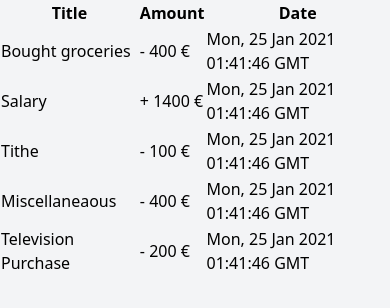
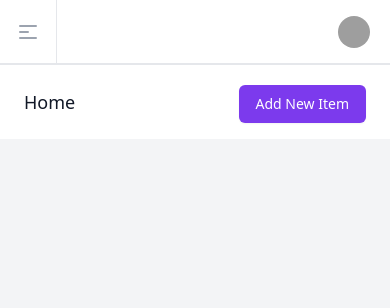
Before and after one commit to ofemmy/expense-tracker, a Next.js app: page / in a window 390 px wide. Shown: the top 308 px of the page. Built offline with nearby package versions, Linux system fonts and the light colour scheme; grey boxes are pictures that could not be loaded; a web font is replaced by a local one.

Commit message:
added header component

```diff
--- a/components/Dashboard.tsx
+++ b/components/Dashboard.tsx
@@ -8,9 +8,9 @@ import {
   Heading,
   HStack,
 } from "@chakra-ui/react";
-import { AppContext } from "../pages/_app";
 import TransactionType from "../models/TransactionType";
 import Transaction from "../models/Transaction";
+const AppContext = null;
 type DashboardProp = {};
 const Dashboard: React.FC<DashboardProp> = (props) => {
   const {
--- /dev/null
+++ b/components/Header.tsx
@@ -0,0 +1,34 @@
+import { useRouter } from "next/dist/client/router";
+import React from "react";
+type HeaderProps = {};
+const Header: React.FC<HeaderProps> = (props) => {
+  const router = useRouter();
+  const pageTitle =
+    router.pathname == "/" ? "Home" : formatRouteName(router.pathname);
+  const actionButtons = ["Add New Item"];
+  return (
+    <div className="border-t border-gray-200 px-4 py-4 flex items-center justify-between px-6 lg:px-8 bg-white">
+      <div className="flex-1 min-w-0">
+        <h1 className="text-lg font-medium leading-6 text-gray-900 sm:truncate">
+          {pageTitle}
+        </h1>
+      </div>
+      <div className="mt-1 flex sm:mt-0 sm:ml-4">
+        {actionButtons.map((btn) => (
+          <button
+            type="button"
+            className="order-0 inline-flex items-center px-4 py-2 border border-transparent shadow-sm text-sm font-medium rounded-md text-white bg-purple-600 hover:bg-purple-700 focus:outline-none focus:ring-2 focus:ring-offset-2 focus:ring-purple-500 sm:order-1 sm:ml-3"
+          >
+            {btn}
+          </button>
+        ))}
+      </div>
+    </div>
+  );
+};
+function formatRouteName(routeName: string) {
+  //route name is like "/expense"
+  const route = routeName.split("/")[1];
+  return route.charAt(0).toUpperCase() + route.slice(1);
+}
+export default Header;
--- a/components/Layout.tsx
+++ b/components/Layout.tsx
@@ -1,43 +1,19 @@
 import Sidebar from "./Sidebar";
-import {MenuItem} from "../components/Sidebar";
-import HomeSVG from "./svgs/HomeSVG";
-import ScaleSVG from "./svgs/ScaleSVG";
-import CardSVG from "./svgs/CardSVG";
-import DocumentSVG from "./svgs/DocumentSVG";
+
+
 type LayoutProps = {};
 const Layout: React.FC<LayoutProps> = ({ children }) => {
-  const links:MenuItem[] = [
-    {href:"/",name:"Home",icon:HomeSVG },
-    {href:"/income",name:"Balances",icon:ScaleSVG},
-    {href:"/expense",name:"Expenses",icon:CardSVG},
-    {href:"/report",name:"Reports",icon:DocumentSVG}
 
-  ]
   return (
-    <div className="h-screen flex overflow-hidden bg-gray-100">
+    <div className="h-screen w-screen flex overflow-hidden bg-gray-100">
       <div className="hidden lg:flex lg:flex-shrink-0">
-        <div className="flex flex-col w-64">
-          <Sidebar links={links}/>
+      <div className="flex flex-col w-64">
+          <Sidebar/>
         </div>
       </div>
-      <div className="flex-1">{children}</div>
-    </div>
+        <div className="flex-1 overflow-auto focus:outline-none" tabIndex={0}>{children}</div>
+      </div>
   );
 };
 export default Layout;
-
-/**
- *
- *
- * <>
-     <Navbar/>
-     <Flex>
-     <Sidebar/>
-     <Box margin={5} flex={1}>
-      {children}
-     </Box>
-    </Flex>
-
-    </>
- *
- */
+//hidden lg:flex lg:flex-shrink-0
--- a/components/Navbar.tsx
+++ b/components/Navbar.tsx
@@ -1,16 +1,32 @@
-import { Avatar, Select, Center, Flex, Heading, Spacer } from "@chakra-ui/react";
-type NavbarProps ={}
-const Navbar:React.FC<NavbarProps> = (props)=> {
-    return (
-        <Flex bgColor="white" py="4" px="5" color="blue.700">
-            <Center ml="90px">
-                <Heading size="xl">WISE</Heading>
-            </Center>
-            <Spacer/>
-            <Center>
-              <Avatar name="Test User"/>
-            </Center>
-        </Flex>
-    )
-}
+import React,{useState} from "react";
+import MenuAltSVG from "./svgs/MenuAltSVG";
+
+const Navbar = () => {
+    const [show, setShow] = useState(true);
+  return (
+    <div className="relative z-10 flex-shrink-0 flex h-16 bg-white border-b border-gray-200 lg:border-none justify-between lg:justify-end">
+      <button className="px-4 border-r border-gray-200 text-gray-400 focus:outline-none focus:ring-2 focus:ring-inset focus:ring-gray-100 lg:hidden">
+        <span className="sr-only">Open sidebar</span>
+        <MenuAltSVG/>
+      </button>
+      <div className="relative lg:p-2 py-4 px-2 mr-3">
+      <div>
+              <button className="max-w-xs bg-white rounded-full flex items-center justify-center text-sm focus:outline-none focus:ring-2 focus:ring-offset-2 focus:ring-cyan-500 lg:p-2 lg:rounded-md lg:hover:bg-gray-50" id="user-menu" aria-haspopup="true"
+              onClick={()=>setShow(!show)}
+              >
+                <img className="h-8 w-8 rounded-full" src="https://images.unsplash.com/photo-1494790108377-be9c29b29330?ixlib=rb-1.2.1&ixid=eyJhcHBfaWQiOjEyMDd9&auto=format&fit=facearea&facepad=2&w=256&h=256&q=80" alt=""/>
+                <span className="hidden ml-3 text-gray-700 text-sm font-medium lg:block"><span className="sr-only">Open user menu for </span>Emilia Birch</span>
+                <svg className="hidden flex-shrink-0 ml-1 h-5 w-5 text-gray-400 lg:block" xmlns="http://www.w3.org/2000/svg" viewBox="0 0 20 20" fill="currentColor" aria-hidden="true">
+                  <path fill-rule="evenodd" d="M5.293 7.293a1 1 0 011.414 0L10 10.586l3.293-3.293a1 1 0 111.414 1.414l-4 4a1 1 0 01-1.414 0l-4-4a1 1 0 010-1.414z" clip-rule="evenodd" />
+                </svg>
+              </button>
+            </div>
+            <div className={`${show?'hidden':''} origin-top-right absolute right-0 mt-2 w-48 rounded-md shadow-lg py-1 bg-white ring-1 ring-black ring-opacity-5`} role="menu" aria-orientation="vertical" aria-labelledby="user-menu">
+              <a href="#" className="block px-4 py-2 text-sm text-gray-700 hover:bg-gray-100" role="menuitem">Logout</a>
+            </div>
+      </div>
+    </div>
+  );
+};
+
 export default Navbar;
--- a/components/Sidebar.tsx
+++ b/components/Sidebar.tsx
@@ -2,16 +2,25 @@ import React from "react";
 import Link from "next/link";
 import SettingsSVG from "./svgs/SettingsSVG";
 import HelpSVG from "./svgs/HelpSVG";
-
+import HomeSVG from "./svgs/HomeSVG";
+import ScaleSVG from "./svgs/ScaleSVG";
+import CardSVG from "./svgs/CardSVG";
+import DocumentSVG from "./svgs/DocumentSVG";
 export type MenuItem = {
   href: string;
   name: string;
   icon?: React.FC<React.SVGProps<SVGSVGElement>>;
 };
 type SidebarProps = {
-  links: MenuItem[];
 };
-const Sidebar: React.FC<SidebarProps> = ({ links }) => {
+const Sidebar: React.FC<SidebarProps> = (props) => {
+  const links:MenuItem[] = [
+    {href:"/",name:"Home",icon:HomeSVG },
+    {href:"/income",name:"Incomes",icon:ScaleSVG},
+    {href:"/expense",name:"Expenses",icon:CardSVG},
+    {href:"/report",name:"Reports",icon:DocumentSVG}
+
+  ]
   return (
     <div className="flex flex-col flex-grow bg-gray-700 pt-5 pb-4 overflow-y-auto">
       <div className="flex items-center flex-shrink-0 px-4">
@@ -27,10 +36,11 @@ const Sidebar: React.FC<SidebarProps> = ({ links }) => {
       >
         <div className="px-2 space-y-1">
           {links.map(({ href, name,icon }) => (
-            <Link href={href}>
+            <Link href={href} >
               <a
                 href=""
                 className="group flex items-center px-2 py-2 text-sm leading-6 font-medium rounded-md text-gray-100 hover:text-white hover:bg-gray-600"
+                key={name}
               >
                 {icon(null)}
                 {name}
@@ -63,48 +73,3 @@ const Sidebar: React.FC<SidebarProps> = ({ links }) => {
 };
 
 export default Sidebar;
-
-/**
- * <Box width="300px" bgColor="blue.700" minH="100vh" color="white">
-      <VStack pt="210px">
-        <Center
-          fontWeight="semibold"
-          fontSize="md"
-          letterSpacing="wide"
-          textTransform="uppercase"
-          py={4}
-          width="100%"
-        >
-          <Link href="/">
-          <a>Transactions</a>
-          </Link>
-        </Center>
-        <Center
-          fontWeight="semibold"
-          fontSize="md"
-          letterSpacing="wide"
-          textTransform="uppercase"
-          py={4}
-          width="100%"
-        >
-         <Link href="/income">
-          <a>Income</a>
-          </Link>
-        </Center>
-        <Center
-          fontWeight="semibold"
-          fontSize="md"
-          letterSpacing="wide"
-          textTransform="uppercase"
-          py={4}
-          width="100%"
-        >
-         <Link href="/expense">
-          <a>Expenses</a>
-          </Link>
-        </Center>
-      </VStack>
-    </Box>
- *
- *
-*/
--- /dev/null
+++ b/components/svgs/MenuAltSVG.tsx
@@ -0,0 +1,23 @@
+import React from 'react'
+
+const MenuAltSVG = () => {
+    return (
+        <svg
+        className="h-6 w-6"
+        xmlns="http://www.w3.org/2000/svg"
+        fill="none"
+        viewBox="0 0 24 24"
+        stroke="currentColor"
+        aria-hidden="true"
+      >
+        <path
+          stroke-linecap="round"
+          stroke-linejoin="round"
+          stroke-width="2"
+          d="M4 6h16M4 12h8m-8 6h16"
+        />
+      </svg>
+    )
+}
+
+export default MenuAltSVG
--- a/pages/expense.tsx
+++ b/pages/expense.tsx
@@ -1,3 +1,15 @@
+import Header from "../components/Header";
+import Navbar from "../components/Navbar";
 export default function Expense(params) {
-  return <div>Expense Page</div>;
+  return (
+    <div>
+      <Navbar />
+      <main
+        className="flex-1 relative z-0 overflow-y-auto focus:outline-none"
+        tabIndex={0}
+      >
+        <Header />
+      </main>
+    </div>
+  );
 }
--- a/pages/income.tsx
+++ b/pages/income.tsx
@@ -1,4 +1,16 @@
+import Header from "../components/Header";
+import Navbar from "../components/Navbar";
 function Income(params) {
-    return <div>Income Page</div>
+  return (
+    <div>
+      <Navbar />
+      <main
+        className="flex-1 relative z-0 overflow-y-auto focus:outline-none"
+        tabIndex={0}
+      >
+        <Header />
+      </main>
+    </div>
+  );
 }
 export default Income;
--- a/pages/index.tsx
+++ b/pages/index.tsx
@@ -1,18 +1,24 @@
 import Head from "next/head";
-import useAppStore from "../store/AppStore"
+import useAppStore from "../store/AppStore";
 import TransactionList from "../components/TransactionList";
+import Navbar from "../components/Navbar";
+import Header from "../components/Header";
+
 export default function Home() {
- const transactions = useAppStore(state=>state.transactions);
- const selectedMonth = useAppStore(state=>state.selectedMonth)
-  const trxList = transactions[selectedMonth] || []
+  const transactions = useAppStore((state) => state.transactions);
+  const selectedMonth = useAppStore((state) => state.selectedMonth);
+  const trxList = transactions[selectedMonth] || [];
   return (
-    <div>
+    <div className="">
       <Head>
         <title>Expense Tracker Application</title>
         <link rel="icon" href="/favicon.ico" />
-        <link rel="stylesheet" href="https://rsms.me/inter/inter.css"/>
+        <link rel="stylesheet" href="https://rsms.me/inter/inter.css" />
       </Head>
-      <TransactionList trxList={trxList}/>
+      <Navbar/>
+      <main className="flex-1 relative z-0 overflow-y-auto focus:outline-none" tabIndex={0}>
+        <Header/>
+      </main>
     </div>
   );
 }
```
Also changed, not shown: pages/_app.tsx (+0 -19 lines).
